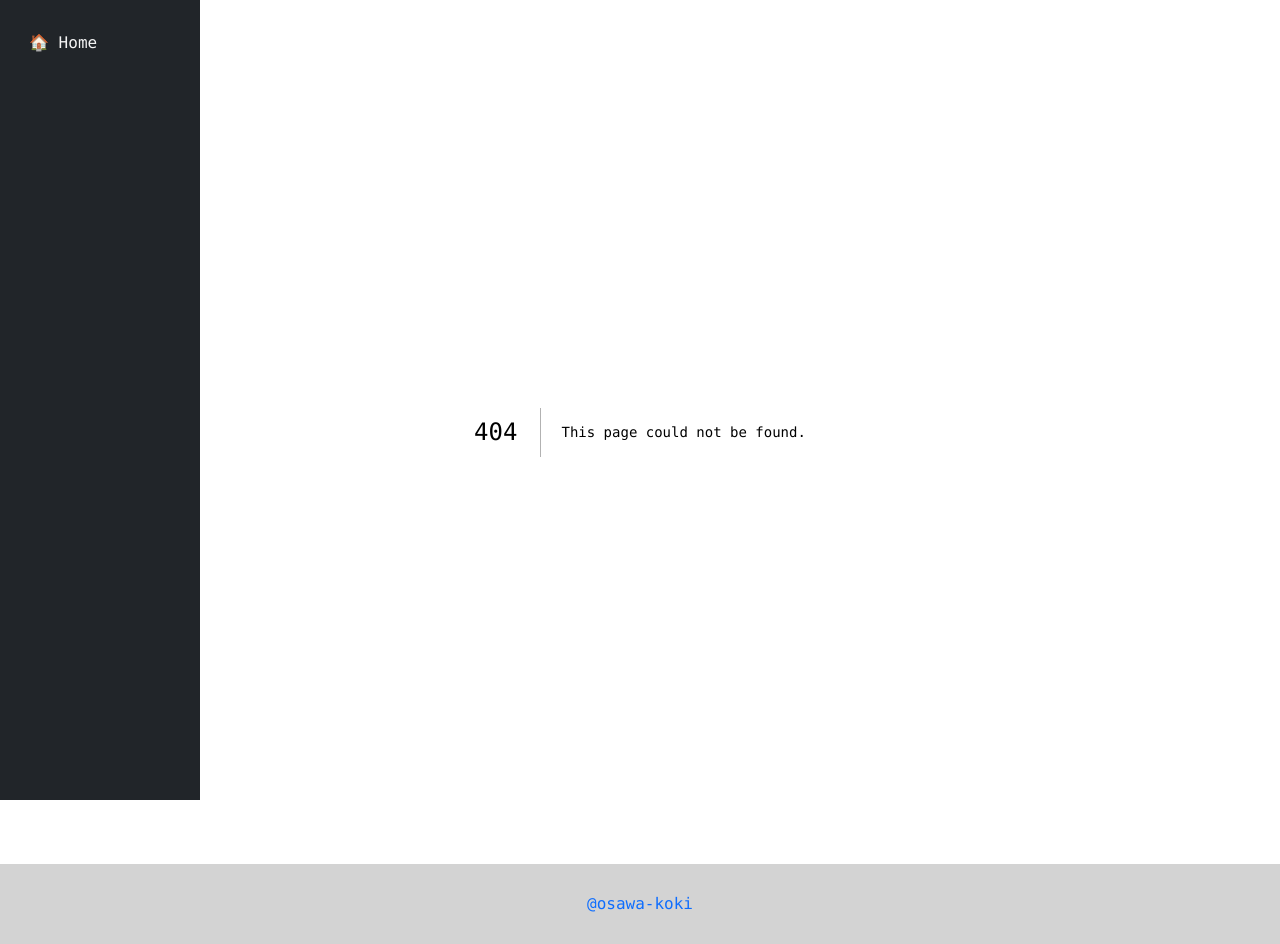
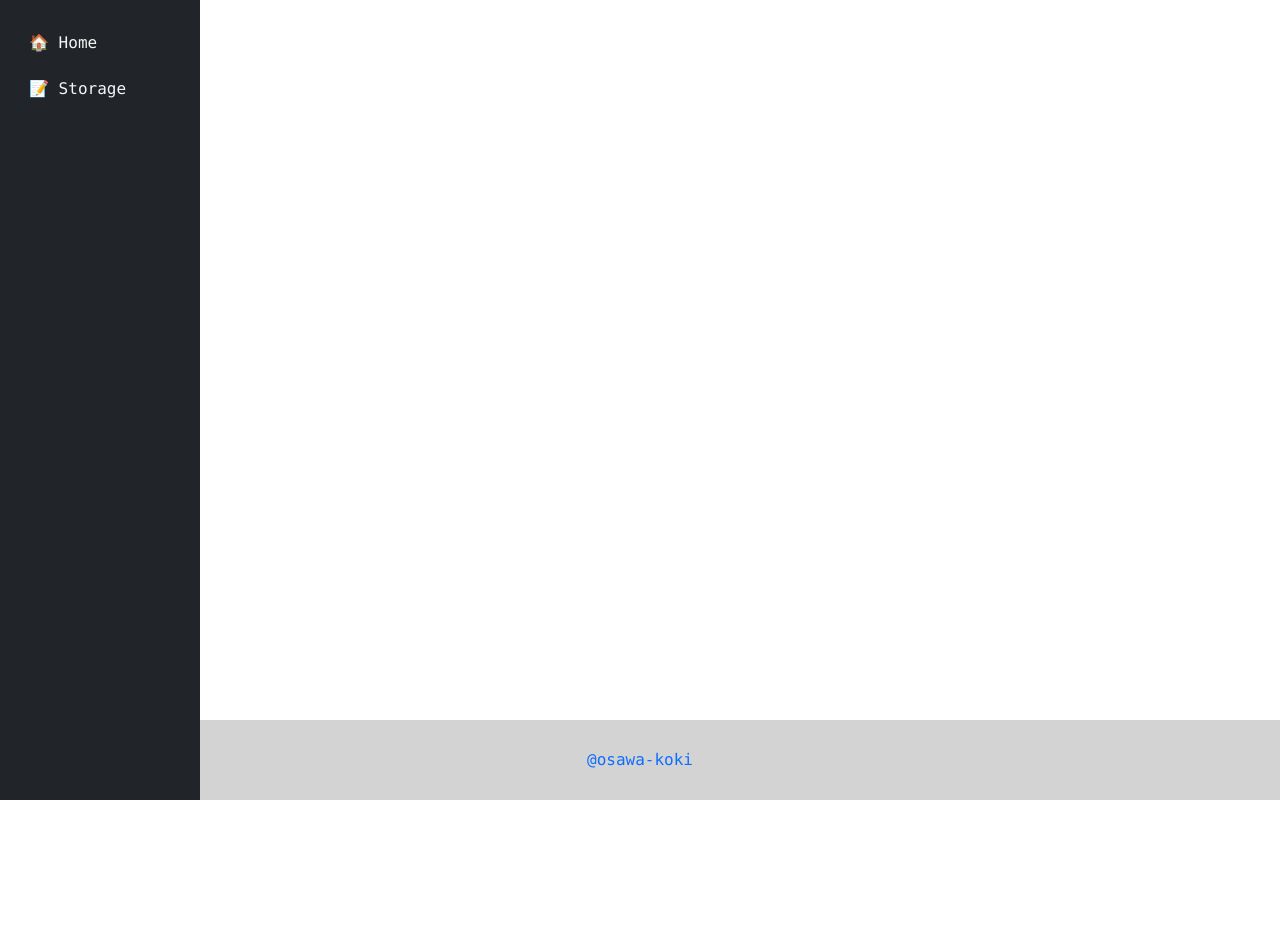
Before and after one commit to osawa-koki/learning-amplify-storage, a Next.js app: page /storage in a window 1280 px wide. Before the commit this address had no page. After the commit the page ends 800 px from the top, so only its background shows below. Built offline with nearby package versions, Linux system fonts and the light colour scheme.

Commit message:
空ファイルの作成。

```diff
--- a/pages.ts
+++ b/pages.ts
@@ -9,6 +9,11 @@ const pages: Page[] = [
     emoji: '🏠',
     path: '/',
     name: 'Home'
+  },
+  {
+    emoji: '📝',
+    path: '/storage/',
+    name: 'Storage'
   }
 ]
 
```
Also changed, not shown: pages/storage.tsx (added, +8 -0 lines).
